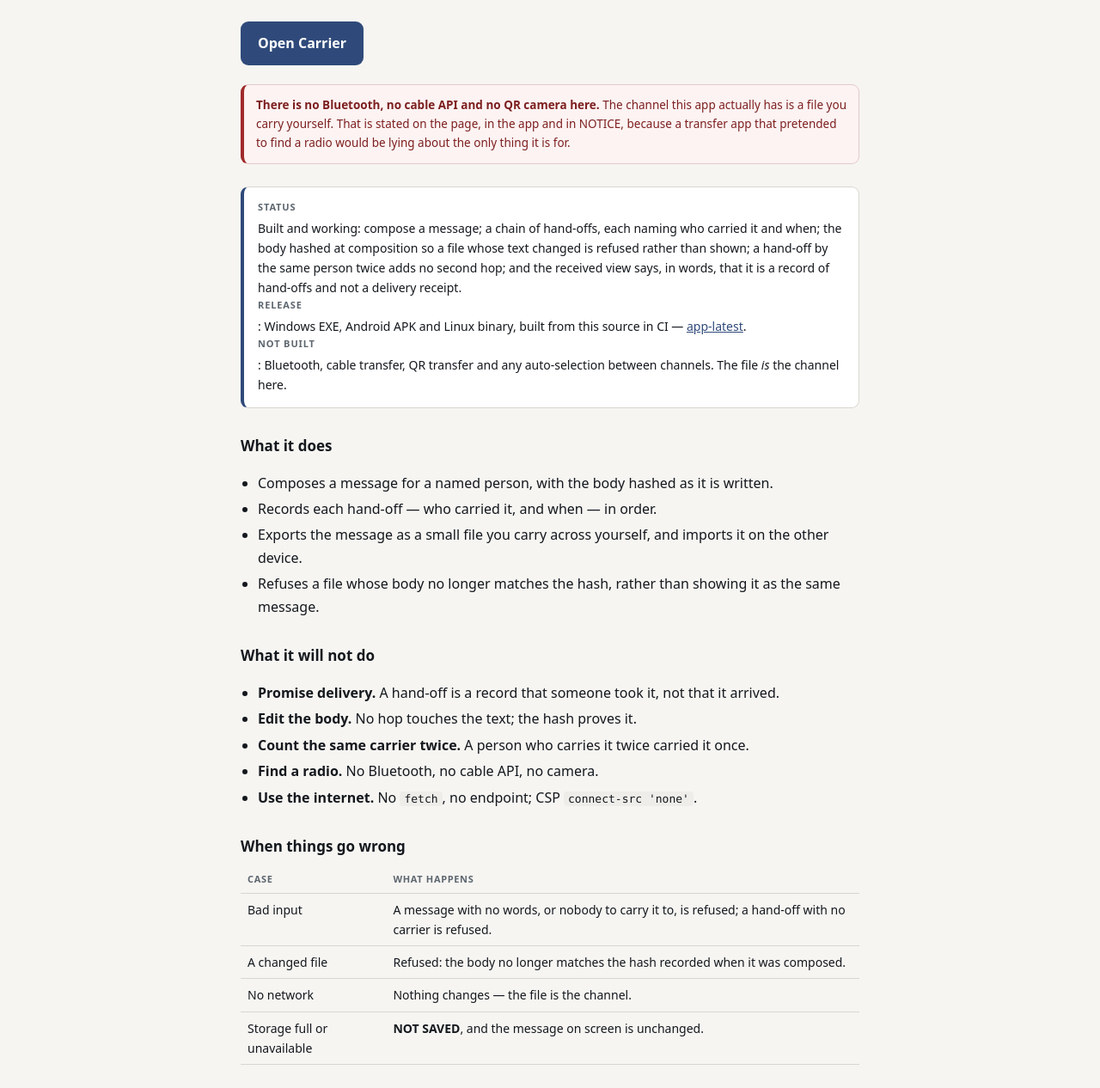
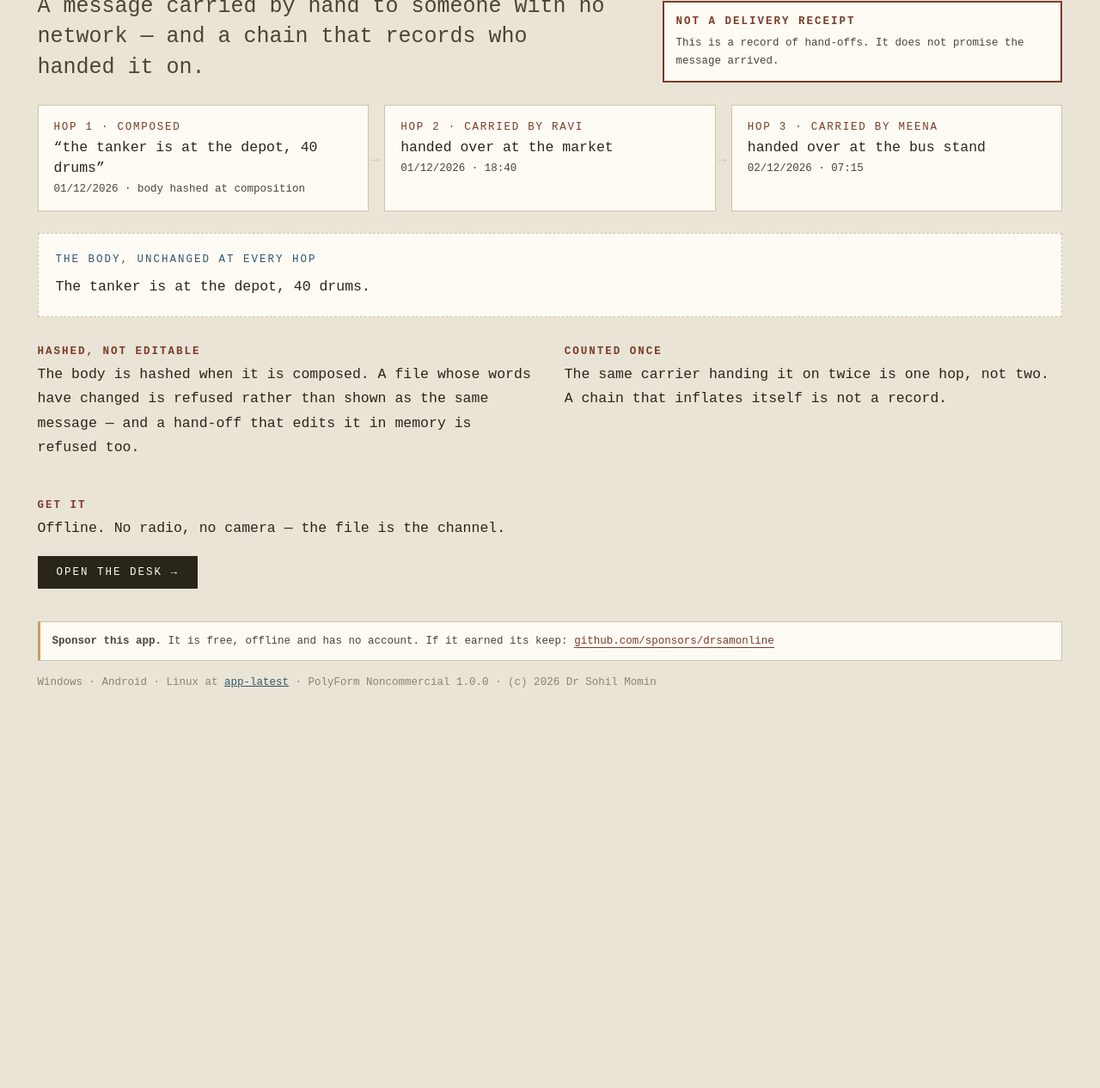
Before and after one commit to drsamonline/app-carrier, a website: page docs/index.html in a window 1280 px wide. Shown: the part 156-1422 px from the top of the page at 86% size. After the commit the page ends 1020 px from the top, so only its background shows below. Drawn offline with Linux system fonts and the light colour scheme.

Commit message:
design: Carrier becomes a dispatch desk, at any width
The chain of hand-offs is drawn as cards with arrows between them - arrows pointing right across a wide screen and
down on a phone - each hop naming the carrier, the place and the time. The message body sits under them in a
dashed box headed 'the body, unchanged at every hop', and the docket beside the title states the one thing the app
will not claim: it is not a delivery receipt.

Prose steps 1 to 2 to 3 columns. Every size is a clamp.

```diff
--- a/docs/index.html
+++ b/docs/index.html
@@ -1,83 +1,96 @@
 <!DOCTYPE html>
 <html lang="en-IN">
-<head><meta charset="utf-8"><meta name="viewport" content="width=device-width, initial-scale=1">
-<title>Carrier — carry a message to someone who has no network</title>
-<meta name="description" content="Compose a message, carry it as a file, and keep a chain of who handed it on. It does not promise delivery.">
-<meta name="theme-color" content="#101418">
+<head>
+<meta charset="utf-8"><meta name="viewport" content="width=device-width, initial-scale=1">
+<title>Carrier — carry a message to someone with no network</title>
+<meta name="description" content="Compose a message, carry it as a file, and keep the chain of who handed it on. It does not promise delivery.">
+<meta name="theme-color" content="#eae4d6">
 <style>
-  :root{--bg:#f6f5f2;--panel:#fff;--ink:#14181d;--muted:#5d666f;--line:#d9d6cf;--accent:#2f4a7a}
+  :root{--desk:#eae4d6;--paper:#fdfbf4;--ink:#2a2519;--stamp:#7b3b2a;--type:#4a4536;--rule:#cfc4a8;--blue:#33566b;
+        --mono:ui-monospace,"Courier New",Menlo,Consolas,monospace;
+        --s0:clamp(11px,.4vw + 10px,12.5px);--s1:clamp(14px,.55vw + 12px,16.5px);--s2:clamp(18px,1.2vw + 14px,25px);
+        --display:clamp(28px,5vw,60px);--gut:clamp(16px,3.4vw,58px)}
   *{box-sizing:border-box}
-  body{margin:0;background:var(--bg);color:var(--ink);font:16px/1.65 system-ui,-apple-system,"Segoe UI",Roboto,"Noto Sans",sans-serif}
-  main{max-width:760px;margin:0 auto;padding:48px 20px 64px}
-  h1{font-size:33px;line-height:1.15;letter-spacing:-.02em;margin:0 0 10px}
-  .lede{font-size:18px;color:var(--muted);margin:0 0 26px}
-  .cta{display:inline-block;background:var(--accent);color:#fff;text-decoration:none;font-weight:600;padding:12px 20px;border-radius:9px}
-  .status{margin:26px 0;padding:14px 16px;border:1px solid var(--line);border-left:4px solid var(--accent);border-radius:9px;background:var(--panel);font-size:14px}
-  .status b{display:block;font-size:11px;text-transform:uppercase;letter-spacing:.08em;color:var(--muted);margin-bottom:4px}
-  h2{font-size:17px;margin:30px 0 8px}
-  ul{padding-left:20px}li{margin:4px 0}
-  code{font-family:ui-monospace,Menlo,Consolas,monospace;font-size:13px;background:#eeede9;padding:1px 5px;border-radius:4px}
-  table{border-collapse:collapse;width:100%;font-size:14px;margin-top:8px}
-  th,td{text-align:left;border-bottom:1px solid var(--line);padding:7px 8px;vertical-align:top}
-  th{color:var(--muted);font-weight:600;font-size:11px;text-transform:uppercase;letter-spacing:.06em}
-  .gap{margin:22px 0 0;padding:12px 14px;border:1px solid #e3c9c9;border-left:4px solid #a02a2a;border-radius:9px;background:#fdf3f3;color:#7d1f1f;font-size:13.5px}
-  footer{margin-top:44px;padding-top:18px;border-top:1px solid var(--line);color:var(--muted);font-size:12px}
-  a{color:var(--accent)}
+  body{margin:0;background:var(--desk);color:var(--ink);font-family:var(--mono)}
+  .desk{max-width:1660px;margin:0 auto;padding:0 0 58px}
+  .bar{display:flex;justify-content:space-between;gap:1rem;flex-wrap:wrap;padding:10px var(--gut);border-bottom:1px solid var(--rule);
+       font-size:var(--s0);letter-spacing:.16em;text-transform:uppercase;color:var(--type)}
+  .bar b{color:var(--stamp);font-weight:400}
+  .head{display:grid;gap:clamp(14px,2.2vw,36px);padding:clamp(22px,3.2vw,50px) var(--gut) clamp(14px,2vw,26px);grid-template-columns:1fr}
+  @media (min-width:960px){.head{grid-template-columns:minmax(0,1.2fr) minmax(0,.8fr);align-items:end}}
+  h1{font-size:var(--display);line-height:1;margin:0;letter-spacing:.02em;font-weight:700;text-transform:uppercase}
+  .head p{margin:10px 0 0;font-size:var(--s2);line-height:1.42;color:var(--type);max-width:44ch}
+  .docket{border:2px solid var(--stamp);background:var(--paper);padding:12px 14px;font-size:var(--s0);color:var(--type);line-height:1.7}
+  .docket b{display:block;color:var(--stamp);letter-spacing:.16em;text-transform:uppercase;margin-bottom:4px}
+  /* the chain of hand-offs, one per card, across the desk */
+  .chain{display:grid;gap:clamp(10px,1.4vw,20px);padding:0 var(--gut) clamp(16px,2vw,26px);grid-template-columns:1fr}
+  @media (min-width:620px){.chain{grid-template-columns:repeat(2,1fr)}}
+  @media (min-width:1080px){.chain{grid-template-columns:repeat(3,1fr)}}
+  .hop{border:1px solid var(--rule);background:var(--paper);padding:clamp(12px,1.5vw,18px);position:relative}
+  .hop::after{content:"→";position:absolute;right:-14px;top:50%;transform:translateY(-50%);color:var(--rule);font-size:18px}
+  @media (max-width:619px){.hop::after{content:"↓";right:auto;left:50%;top:auto;bottom:-16px;transform:translateX(-50%)}}
+  .hop:last-child::after{content:""}
+  .hop .n{font-size:var(--s0);letter-spacing:.14em;text-transform:uppercase;color:var(--stamp)}
+  .hop .w{font-size:var(--s1);margin-top:5px;line-height:1.45}
+  .hop .d{font-size:var(--s0);color:var(--type);margin-top:5px}
+  .body-copy{margin:0 var(--gut);border:1px dashed var(--rule);background:var(--paper);padding:clamp(12px,1.6vw,20px);font-size:var(--s1);line-height:1.7}
+  .body-copy .h{font-size:var(--s0);letter-spacing:.16em;text-transform:uppercase;color:var(--blue);margin-bottom:6px}
+  .cols{display:grid;gap:clamp(18px,2.6vw,46px);padding:clamp(18px,2.6vw,36px) var(--gut) 0;grid-template-columns:1fr}
+  @media (min-width:860px){.cols{grid-template-columns:repeat(2,1fr)}}
+  @media (min-width:1380px){.cols{grid-template-columns:repeat(3,1fr)}}
+  h2{font-size:var(--s0);letter-spacing:.16em;text-transform:uppercase;color:var(--stamp);margin:0 0 6px}
+  p{font-size:var(--s1);line-height:1.72;margin:0 0 12px}
+  .go{display:inline-block;background:var(--ink);color:var(--paper);text-decoration:none;padding:12px 22px;
+      font-size:var(--s0);letter-spacing:.16em;text-transform:uppercase;margin-top:6px}
+  .go:hover{background:var(--stamp)}
+  .sponsor{margin:clamp(22px,3vw,38px) var(--gut) 0;border:1px solid var(--rule);border-left:3px solid #c9a05a;background:var(--paper);
+           padding:12px 14px;font-size:var(--s0);color:var(--type);line-height:1.6}
+  .sponsor a{color:var(--stamp);text-decoration:none;border-bottom:1px solid currentColor}
+  .foot{margin:14px var(--gut) 0;font-size:var(--s0);color:#8b8271;line-height:1.8}
+  .foot a{color:var(--blue)}
+</style></head>
+<body><div class="desk">
+  <div class="bar"><span>dispatch desk · the file is the channel</span><span><b>2</b> hand-offs · <b>0</b> promises of delivery</span></div>
 
-  .sponsor{margin:24px 0 0;padding:12px 14px;border:1px solid rgba(128,128,128,.35);border-left:3px solid #c9a05a;
-           background:rgba(128,128,128,.07);border-radius:8px;font-size:12.5px;line-height:1.6}
-  .sponsor a{color:#c9a05a;text-decoration:none;border-bottom:1px solid currentColor}
-</style></head>
-<body><main>
-  <h1>Carrier</h1>
-  <p class="lede">Carry a message to someone who has no network. <strong>It does not promise delivery</strong> — it hands you the message and records when it was passed on.</p>
-  <a class="cta" href="play/index.html">Open Carrier</a>
-
-  <p class="gap"><strong>There is no Bluetooth, no cable API and no QR camera here.</strong> The channel this app actually has is a file you carry yourself. That is stated on the page, in the app and in NOTICE, because a transfer app that pretended to find a radio would be lying about the only thing it is for.</p>
-
-  <div class="status">
-    <b>Status</b>
-    Built and working: compose a message; a chain of hand-offs, each naming who carried it and when; the body hashed at composition so a file whose text changed is refused rather than shown; a hand-off by the same person twice adds no second hop; and the received view says, in words, that it is a record of hand-offs and not a delivery receipt.
-    <br><b>Release</b>: Windows EXE, Android APK and Linux binary, built from this source in CI — <a href="https://github.com/drsamonline/app-carrier/releases/tag/app-latest">app-latest</a>.
-    <br><b>Not built</b>: Bluetooth, cable transfer, QR transfer and any auto-selection between channels. The file <em>is</em> the channel here.
+  <div class="head">
+    <div>
+      <h1>Carrier</h1>
+      <p>A message carried by hand to someone with no network — and a chain that records who handed it on.</p>
+    </div>
+    <div class="docket"><b>not a delivery receipt</b>This is a record of hand-offs. It does not promise the message arrived.</div>
   </div>
 
-  <h2>What it does</h2>
-  <ul>
-    <li>Composes a message for a named person, with the body hashed as it is written.</li>
-    <li>Records each hand-off — who carried it, and when — in order.</li>
-    <li>Exports the message as a small file you carry across yourself, and imports it on the other device.</li>
-    <li>Refuses a file whose body no longer matches the hash, rather than showing it as the same message.</li>
-  </ul>
+  <div class="chain">
+    <div class="hop"><div class="n">hop 1 · composed</div><div class="w">“the tanker is at the depot, 40 drums”</div><div class="d">01/12/2026 · body hashed at composition</div></div>
+    <div class="hop"><div class="n">hop 2 · carried by Ravi</div><div class="w">handed over at the market</div><div class="d">01/12/2026 · 18:40</div></div>
+    <div class="hop"><div class="n">hop 3 · carried by Meena</div><div class="w">handed over at the bus stand</div><div class="d">02/12/2026 · 07:15</div></div>
+  </div>
 
-  <h2>What it will not do</h2>
-  <ul>
-    <li><strong>Promise delivery.</strong> A hand-off is a record that someone took it, not that it arrived.</li>
-    <li><strong>Edit the body.</strong> No hop touches the text; the hash proves it.</li>
-    <li><strong>Count the same carrier twice.</strong> A person who carries it twice carried it once.</li>
-    <li><strong>Find a radio.</strong> No Bluetooth, no cable API, no camera.</li>
-    <li><strong>Use the internet.</strong> No <code>fetch</code>, no endpoint; CSP <code>connect-src 'none'</code>.</li>
-  </ul>
+  <div class="body-copy">
+    <div class="h">the body, unchanged at every hop</div>
+    The tanker is at the depot, 40 drums.
+  </div>
 
-  <h2>When things go wrong</h2>
-  <table>
-    <tr><th>Case</th><th>What happens</th></tr>
-    <tr><td>Bad input</td><td>A message with no words, or nobody to carry it to, is refused; a hand-off with no carrier is refused.</td></tr>
-    <tr><td>A changed file</td><td>Refused: the body no longer matches the hash recorded when it was composed.</td></tr>
-    <tr><td>No network</td><td>Nothing changes — the file is the channel.</td></tr>
-    <tr><td>Storage full or unavailable</td><td><strong>NOT SAVED</strong>, and the message on screen is unchanged.</td></tr>
-  </table>
+  <div class="cols">
+    <div>
+      <h2>Hashed, not editable</h2>
+      <p>The body is hashed when it is composed. A file whose words have changed is refused rather than shown as the same message — and a hand-off that edits it in memory is refused too.</p>
+    </div>
+    <div>
+      <h2>Counted once</h2>
+      <p>The same carrier handing it on twice is one hop, not two. A chain that inflates itself is not a record.</p>
+    </div>
+    <div>
+      <h2>Get it</h2>
+      <p>Offline. No radio, no camera — the file is the channel.</p>
+      <a class="go" href="play/index.html">open the desk →</a>
+    </div>
+  </div>
 
-  <h2>How to run it</h2>
-  <ul>
-    <li><strong>Here</strong>: <a href="play/index.html">play/index.html</a>, or install it from your browser's menu.</li>
-    <li><strong>Offline file</strong>: open <code>docs/play/index.html</code> straight from disk.</li>
-    <li><strong>Tests</strong>: <code>node tests/self-tests.js</code>.</li>
-  </ul>
-
-    <div class="sponsor">
+  <div class="sponsor">
     <strong>Sponsor this app.</strong> It is free, offline and has no account. If it earned its keep:
     <a href="https://github.com/sponsors/drsamonline">github.com/sponsors/drsamonline</a>
   </div>
-<footer>PolyForm Noncommercial 1.0.0 · (c) 2026 Dr Sohil Momin · <a href="https://github.com/drsamonline/app-carrier">source</a></footer>
-</main></body></html>
+  <p class="foot">Windows · Android · Linux at <a href="https://github.com/drsamonline/app-carrier/releases/tag/app-latest">app-latest</a> ·
+  PolyForm Noncommercial 1.0.0 · (c) 2026 Dr Sohil Momin</p>
+</div></body></html>
```
Also changed, not shown: docs/play/icon-192.png, docs/play/icon-512.png.
